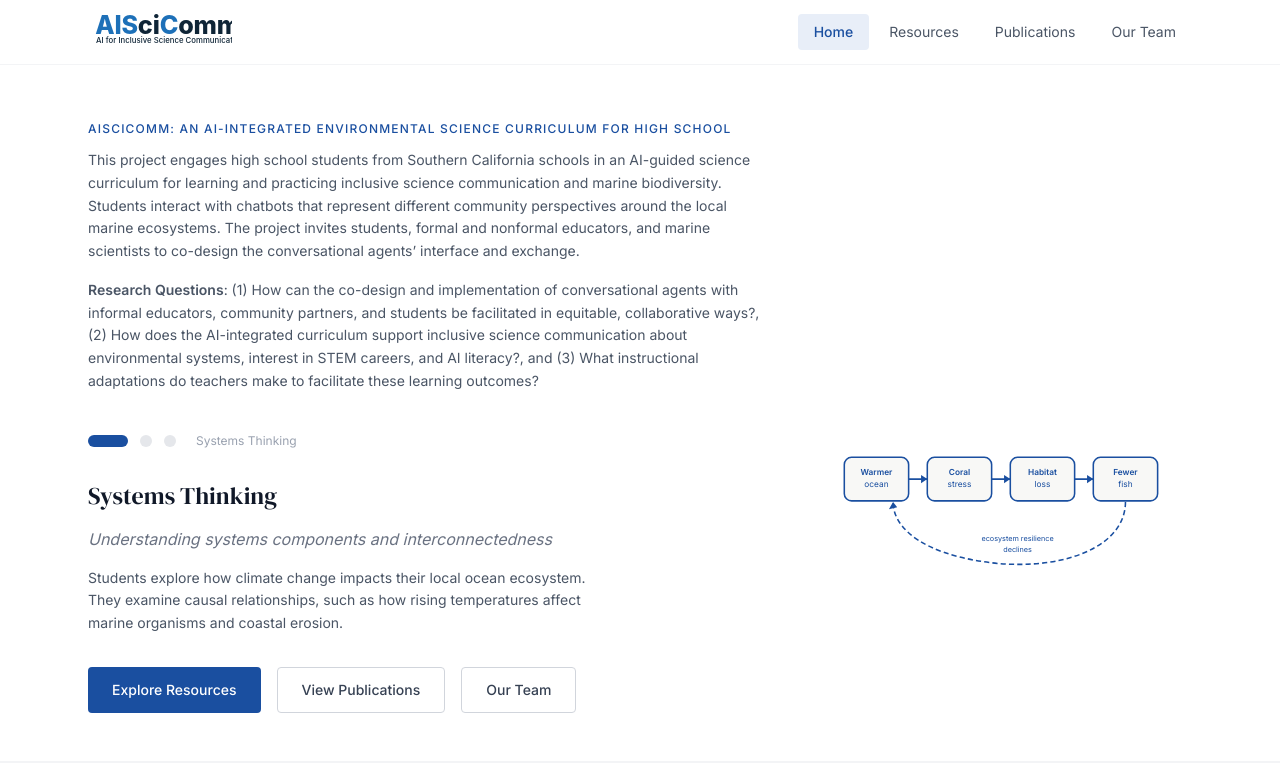
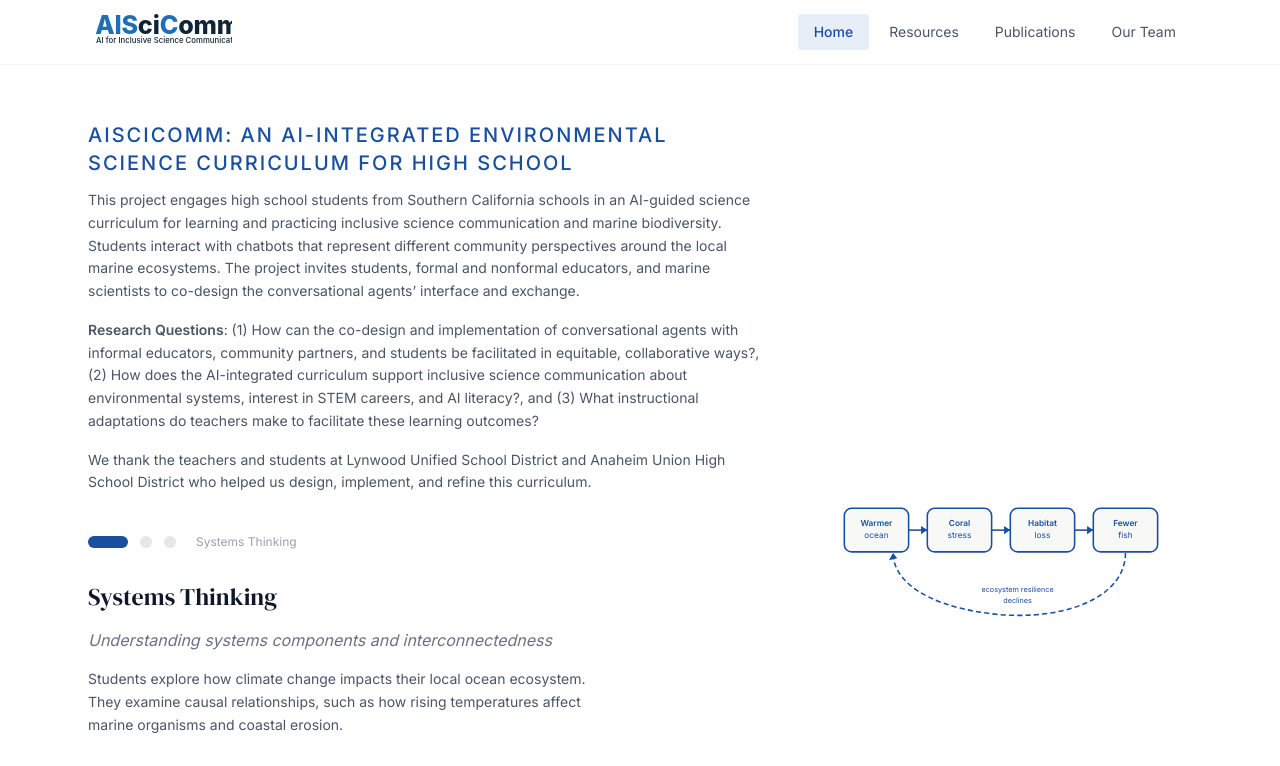
Before and after one commit to camhanguyen/aiscicomm-website, a React (Vite) app: page / in a window 1280 px wide. Shown: the top 766 px of the page. Built offline with nearby package versions, Linux system fonts and the light colour scheme; the HTML template or start-up script is replaced by a standard one.

Commit message:
add acknowledgement

```diff
--- a/src/App.tsx
+++ b/src/App.tsx
@@ -674,7 +674,7 @@ function HomePage({ navigate }: { navigate: (p: Page) => void }) {
         <div className="max-w-6xl mx-auto px-6 pt-14 pb-0">
           <div className="grid md:grid-cols-[1fr_380px] gap-12 items-center pb-12 min-h-[340px]">
             <div>
-              <p className="text-[#1a4fa0] text-xs font-medium tracking-widest uppercase mb-3">
+              <p className="text-[#1a4fa0] text-xl font-medium tracking-widest uppercase mb-3">
                 AISciComm: An AI-Integrated Environmental Science Curriculum for High School
               </p>
 
@@ -690,6 +690,9 @@ function HomePage({ navigate }: { navigate: (p: Page) => void }) {
                   <b>Research Questions</b>: (1) How can the co-design and implementation of conversational agents with informal educators, community partners, and students be facilitated in equitable, collaborative ways?,
                   (2) How does the AI-integrated curriculum support inclusive science communication about environmental systems, interest in STEM careers, and AI literacy?, and
                   (3) What instructional adaptations do teachers make to facilitate these learning outcomes?
+                </p>
+                <p className="text-gray-600 text-sm leading-relaxed mt-4">
+                  We thank the teachers and students at Lynwood Unified School District and Anaheim Union High School District who helped us design, implement, and refine this curriculum.
                 </p>
               </div>
 
```
